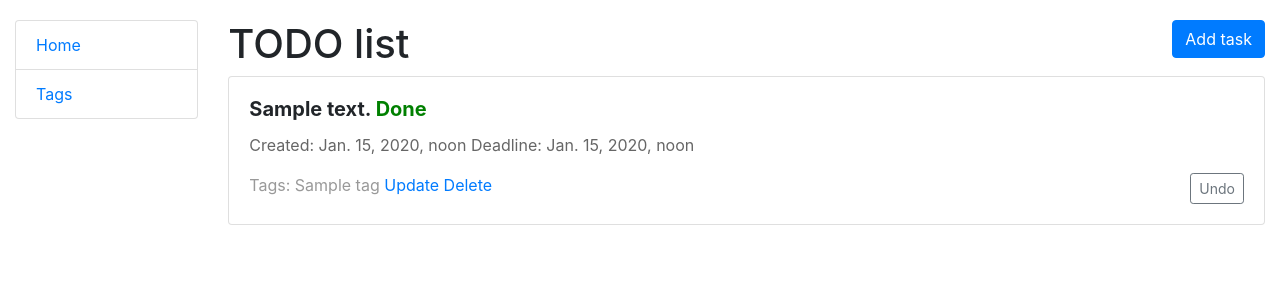
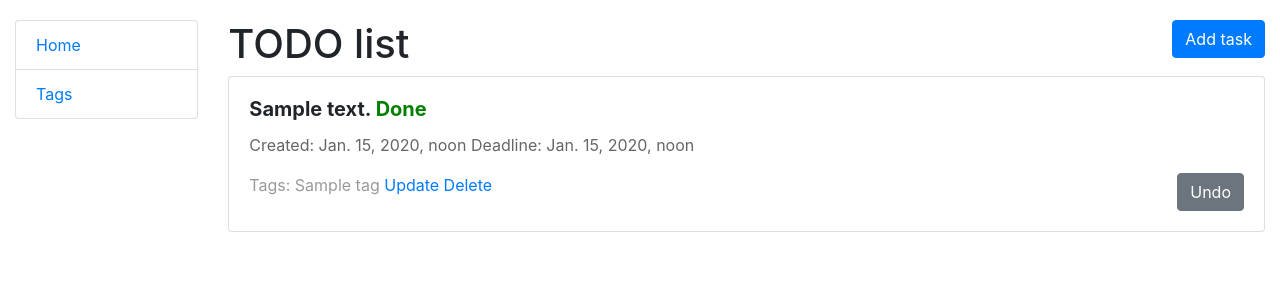
Before and after one commit to sakhaline/todo-list, a Django app: page / in a window 1280 px wide. Shown: the top 300 px of the page. Run offline with Django 4.2, Linux system fonts and the light colour scheme; tables that the repository leaves empty hold one stand-in row (values such as "Sample post").

Commit message:
Update buttons style

```diff
--- a/templates/todolist/tag_list.html
+++ b/templates/todolist/tag_list.html
@@ -15,8 +15,8 @@
       {% for tag in tag_list %}
         <tr>
           <td>{{ tag.name }}</td>
-          <td><a href="{% url 'todolist:tag-update' pk=tag.id %}" class="btn btn-outline-primary btn-sm">Update</a></td>
-          <td><a href="{% url 'todolist:tag-delete' pk=tag.id %}" class="btn btn-outline-danger btn-sm">Delete</a></td>
+          <td><a href="{% url 'todolist:tag-update' pk=tag.id %}" class="btn btn-secondary">Update</a></td>
+          <td><a href="{% url 'todolist:tag-delete' pk=tag.id %}" class="btn btn-secondary">Delete</a></td>
         </tr>
       {% endfor %}
     </tbody>
--- a/templates/todolist/task_list.html
+++ b/templates/todolist/task_list.html
@@ -28,9 +28,9 @@
                 <a href="{% url 'todolist:task-update' pk=task.id %}">Update</a>
                 <a href="{% url 'todolist:task-delete' pk=task.id %}">Delete</a>
                 {% if task.status %}
-                  <a href="{% url 'todolist:task-status-update' pk=task.id %}" class="btn btn-outline-secondary btn-sm float-right">Undo</a>
+                  <a href="{% url 'todolist:task-status-update' pk=task.id %}" class="btn btn-secondary float-right">Undo</a>
                 {% else %}
-                  <a href="{% url 'todolist:task-status-update' pk=task.id %}" class="btn btn-outline-success btn-sm float-right">Complete</a>
+                  <a href="{% url 'todolist:task-status-update' pk=task.id %}" class="btn btn-success float-right">Complete</a>
                 {% endif %}
               </p>
           </div>
```
